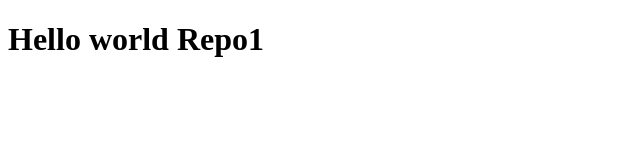
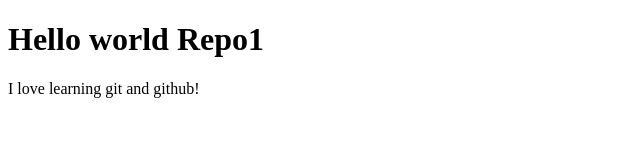
Before and after one commit to mattstead6/repo1, a plain HTML site: page index.html in a window 1280 px wide. Shown: the whole page, without its empty margins (0-640 px from the left). Drawn offline with Linux system fonts and the light colour scheme.

Commit message:
added paragraph

```diff
--- a/index.html
+++ b/index.html
@@ -8,5 +8,6 @@
 </head>
 <body>
     <h1>Hello world Repo1</h1>
+    <p>I love learning git and github!</p>
 </body>
 </html>
```
